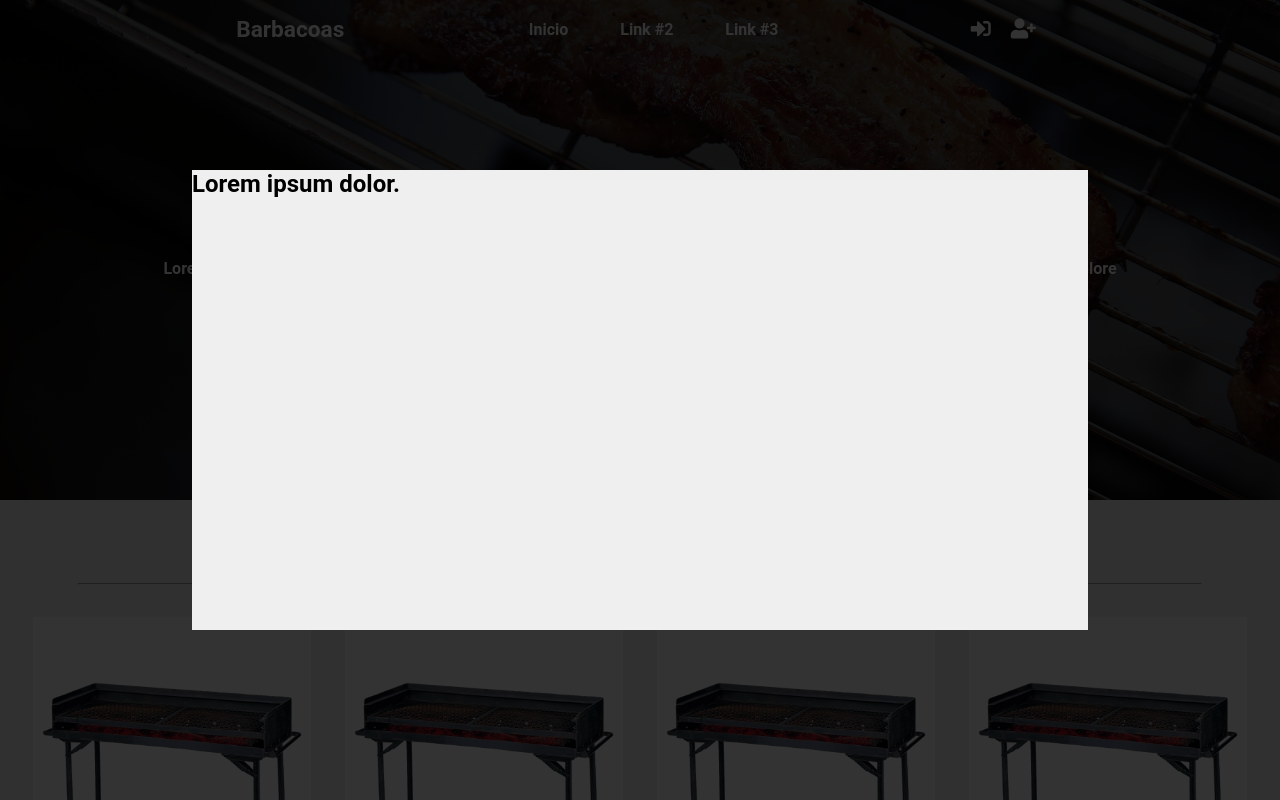
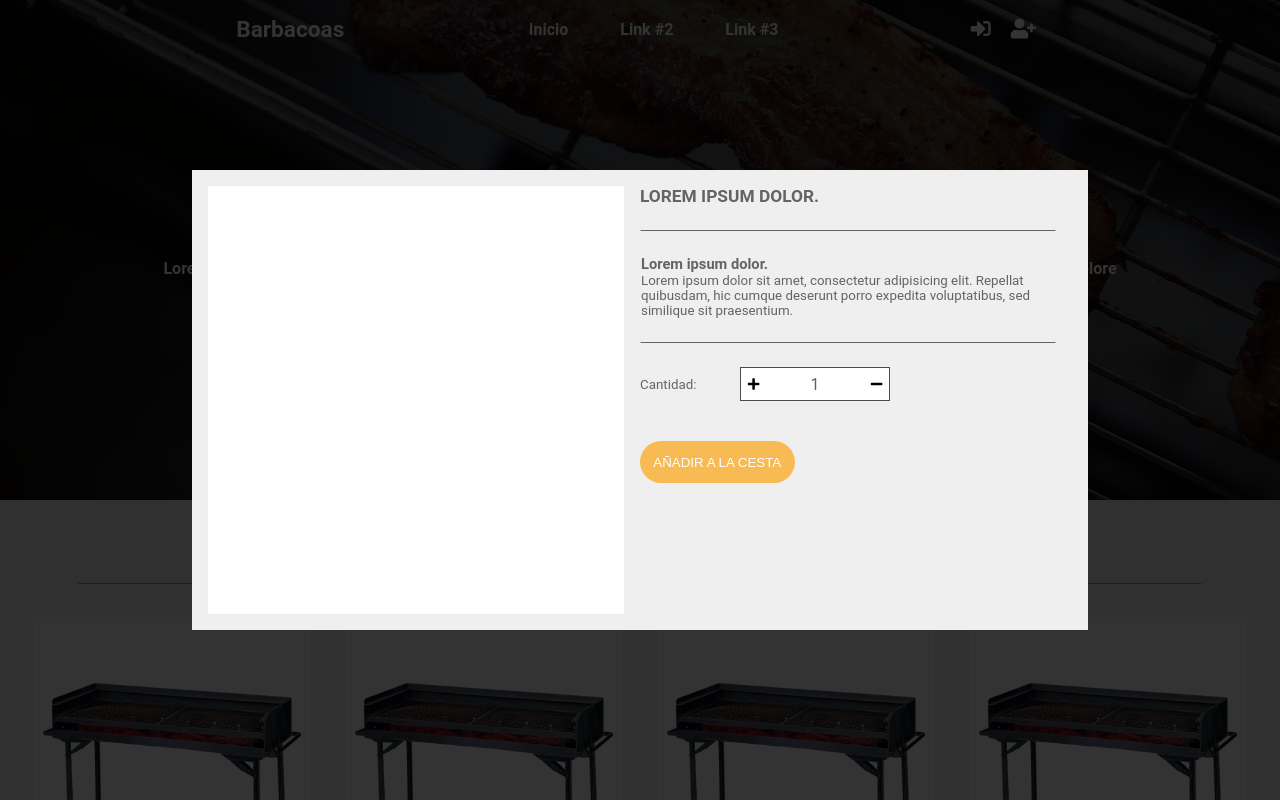
Before and after one commit to GamertodArk/barbacoas, a CodeIgniter app: page /database/ in a window 1280 px wide. Run offline with CodeIgniter, Linux system fonts and the light colour scheme.

Commit message:
Product summary structure done

```diff
--- a/application/views/inc/product_modal.php
+++ b/application/views/inc/product_modal.php
@@ -1,5 +1,30 @@
 <div class="product_modal_wrapper">
 	<div class="product_wrap">
-		<h2>Lorem ipsum dolor.</h2>
+		<div class="left"></div>
+		<div class="right">
+			<h2>Lorem ipsum dolor.</h2>
+			<div class="description">
+				<h3>Lorem ipsum dolor.</h3>
+				<p>Lorem ipsum dolor sit amet, consectetur adipisicing elit. Repellat quibusdam, hic cumque deserunt porro expedita voluptatibus, sed similique sit praesentium.</p>
+			</div>
+
+			<div class="amount">
+				<p>Cantidad:</p>
+
+				<span class="amount_wrapper">
+					<span class="more">
+						<i class="fas fa-plus"></i>
+					</span>
+
+					<span class="counter">1</span>
+
+					<span class="less">
+						<i class="fas fa-minus"></i>
+					</span>
+				</span>
+			</div>
+
+			<button class="cesta_btn">AÑADIR A LA CESTA</button>
+		</div>
 	</div>
 </div>
--- a/stylesheets/css/home_styles.css
+++ b/stylesheets/css/home_styles.css
@@ -339,6 +339,87 @@ body .product_modal_wrapper {
 body .product_modal_wrapper .product_wrap {
   width: 70%;
   color: #000;
+  padding: 1em;
   height: 460px;
+  display: flex;
+  align-items: center;
+  justify-content: center;
+  flex-direction: row;
+  align-items: flex-start;
   background-color: #efefef;
 }
+body .product_modal_wrapper .product_wrap div {
+  flex: 1;
+}
+body .product_modal_wrapper .product_wrap .left {
+  height: 100%;
+  background-color: #fff;
+}
+body .product_modal_wrapper .product_wrap .right {
+  padding: 0px 1em;
+}
+body .product_modal_wrapper .product_wrap .right h2 {
+  color: #646464;
+  font-size: 13pt;
+  font-weight: bold;
+  text-transform: uppercase;
+}
+body .product_modal_wrapper .product_wrap .right .description {
+  border: 1px solid #646464;
+  border-left-color: transparent;
+  border-right-color: transparent;
+  margin: 1.5em 0px;
+  padding: 1.5em 0px;
+  color: #646464;
+}
+body .product_modal_wrapper .product_wrap .right .description h3 {
+  font-size: 11pt;
+}
+body .product_modal_wrapper .product_wrap .right .description p {
+  font-size: 10pt;
+}
+body .product_modal_wrapper .product_wrap .right .amount {
+  width: 250px;
+  display: flex;
+  align-items: center;
+  justify-content: space-between;
+  flex-direction: row;
+}
+body .product_modal_wrapper .product_wrap .right .amount p {
+  color: #646464;
+  font-size: 10pt;
+}
+body .product_modal_wrapper .product_wrap .right .amount .amount_wrapper {
+  width: 150px;
+  padding: 0.5em;
+  font-size: 10pt;
+  background-color: #fff;
+  display: flex;
+  align-items: center;
+  justify-content: space-between;
+  flex-direction: row;
+  border: 1px solid #4b4b4b;
+}
+body .product_modal_wrapper .product_wrap .right .amount .amount_wrapper .counter {
+  color: #646464;
+  font-size: 12pt;
+}
+body .product_modal_wrapper .product_wrap .right .amount .amount_wrapper .more, body .product_modal_wrapper .product_wrap .right .amount .amount_wrapper .less {
+  cursor: pointer;
+}
+body .product_modal_wrapper .product_wrap .right .cesta_btn {
+  border: none;
+  padding: 1em;
+  color: #fff;
+  margin-top: 3em;
+  font-size: 10pt;
+  cursor: pointer;
+  border-radius: 30px;
+  background-color: #f8ba53;
+  transition: 0.3s linear color;
+  transition: 0.3s linear background-color;
+}
+body .product_modal_wrapper .product_wrap .right .cesta_btn:hover {
+  color: #f8ba53;
+  background-color: #fff;
+}
--- a/stylesheets/src/models/_colors.scss
+++ b/stylesheets/src/models/_colors.scss
@@ -2,6 +2,7 @@ $grey: #ccc;
 $white: #fff;
 $red: #FF0000;
 $grey2:#efefef;
+$grey3: #646464;
 $orange:#f8ba53;
 $dark_grey: #3f3f3f;
 $darker_grey:#898989;
--- a/stylesheets/src/partials/_product_modal_styles.scss
+++ b/stylesheets/src/partials/_product_modal_styles.scss
@@ -14,8 +14,90 @@
 	.product_wrap {
 		width: 70%;
 		color: #000;
+		padding: 1em;
 		height: 460px;
+		@include center-flex();
+		align-items: flex-start;
 		background-color: $grey2;
+
+		div { flex: 1; }
+
+		.left {
+			height: 100%;
+			background-color: $white;
+		}
+
+		.right {
+			padding:0px 1em;
+
+			h2 {
+				color: $grey3;
+				font-size: 13pt;
+				font-weight: bold;
+				text-transform: uppercase;
+			}
+
+			.description {
+				border: 1px solid $grey3;
+				border-left-color: transparent;
+				border-right-color:transparent;
+				margin: 1.5em 0px;
+				padding: 1.5em 0px;
+				color: $grey3;
+
+				h3 {
+					font-size: 11pt;
+				}
+
+				p {
+					font-size: 10pt;
+				}
+			}
+
+			.amount {
+				width: 250px;
+				@include center-flex(space-between);
+
+				p {
+					color: $grey3;
+					font-size: 10pt;
+				}
+
+				.amount_wrapper {
+					width: 150px;
+					padding: 0.5em;
+					font-size: 10pt;
+					background-color: $white;
+					@include center-flex(space-between);
+					border: 1px solid darken($grey3, 10%);
+
+					.counter {
+						color: $grey3;
+						font-size: 12pt;
+					 }
+
+					 .more, .less { cursor: pointer; }
+				}
+			}
+
+			.cesta_btn {
+				border:none;
+				padding: 1em;
+				color: $white;
+				margin-top: 3em;
+				font-size: 10pt;
+				cursor: pointer;
+				border-radius: 30px;
+				background-color: $orange;
+				transition: 0.3s linear color;
+				transition: 0.3s linear background-color;
+
+				&:hover {
+					color: $orange;
+					background-color: $white;
+				}
+			}
+		}
 	}
 
 }
```
